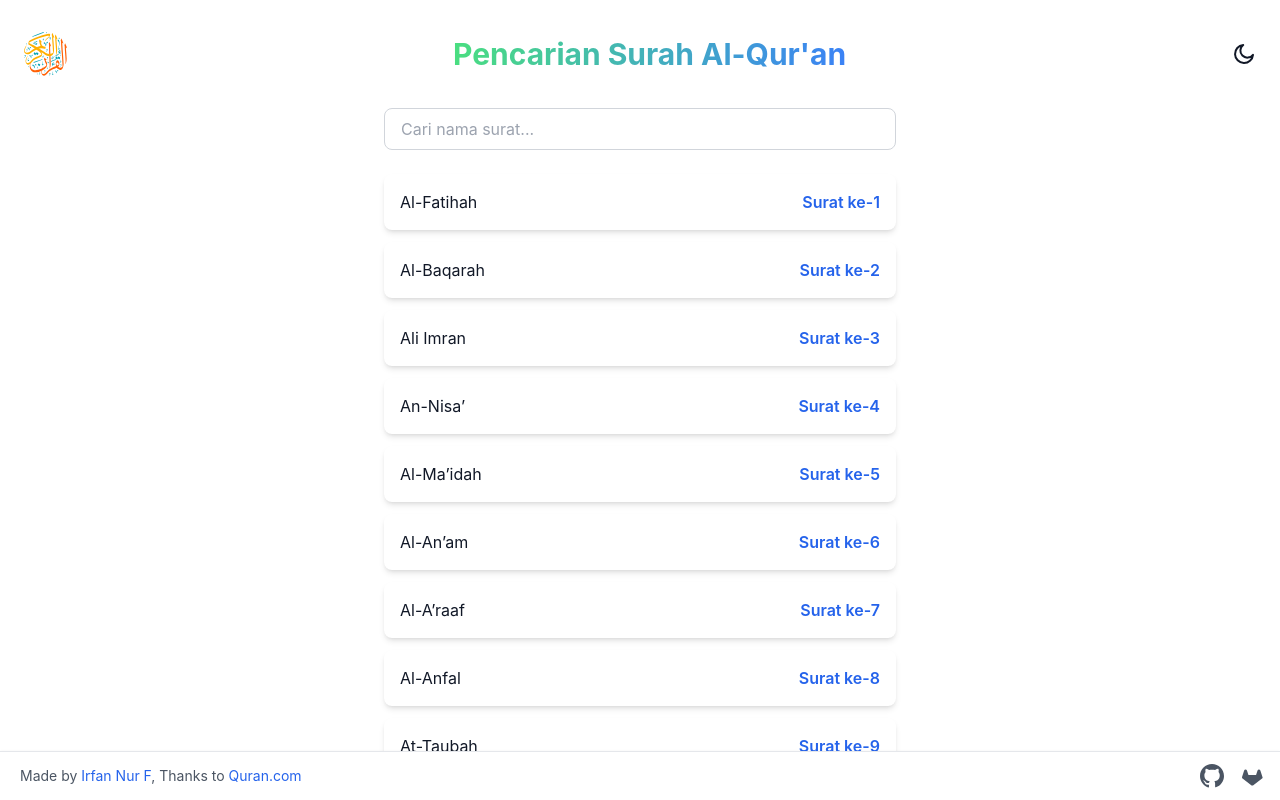
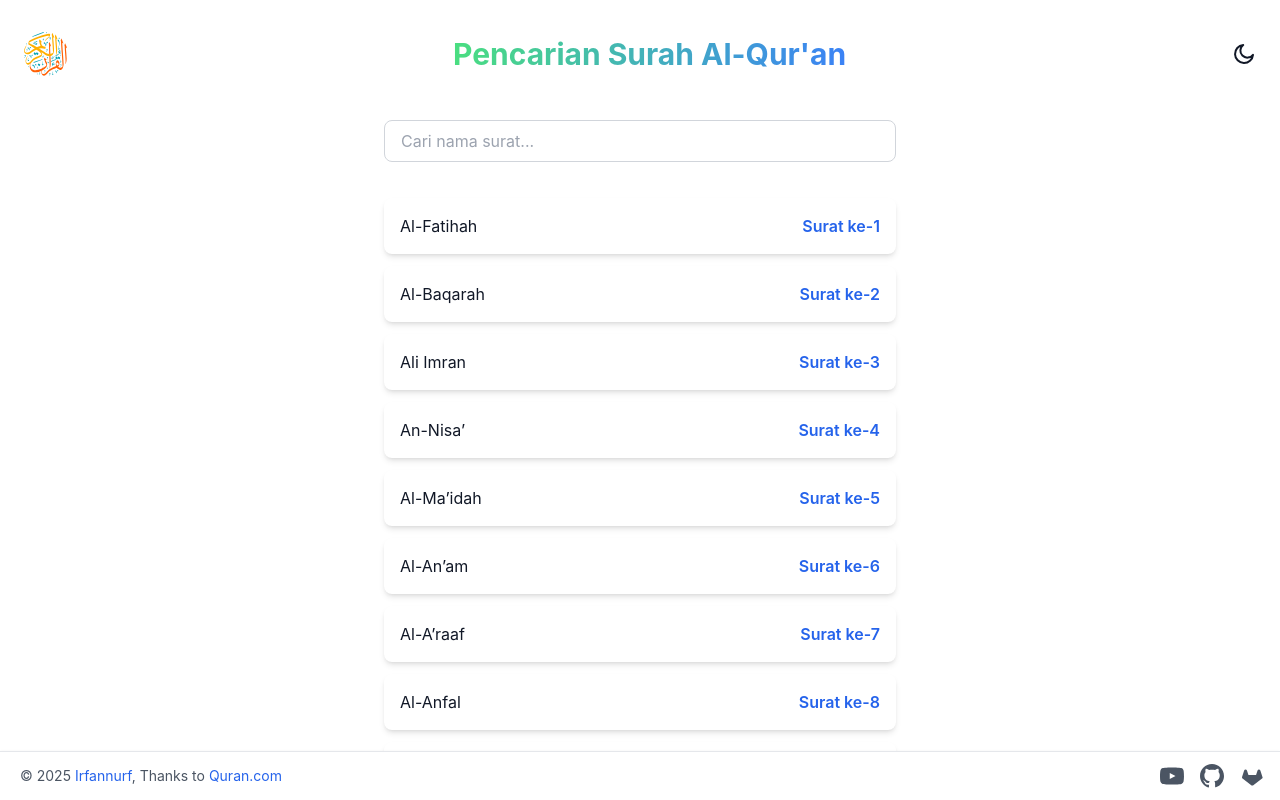
Before and after one commit to irfannur/surahquran, a Vue app: page / in a window 1280 px wide. Shown: the top 800 px of the page. Built offline with nearby package versions, Linux system fonts and the light colour scheme.

Commit message:
rev footer & analityc

```diff
--- a/package.json
+++ b/package.json
@@ -9,6 +9,7 @@
     "preview": "vite preview"
   },
   "dependencies": {
+    "@vercel/analytics": "^1.5.0",
     "vue": "^3.5.13"
   },
   "devDependencies": {
--- a/src/App.vue
+++ b/src/App.vue
@@ -39,8 +39,10 @@
         </button>
       </div>
 
-      <input v-model="searchQuery" type="text" placeholder="Cari nama surat..."
-        class="w-full max-w-lg mx-auto block px-4 py-2 border border-gray-300 dark:border-gray-600 rounded-lg focus:outline-none focus:ring focus:border-blue-300 dark:bg-gray-700" />
+      <div class="sticky top-0 z-50 bg-white dark:bg-gray-800 py-3 mt-4 md:mt-0">
+        <input v-model="searchQuery" type="text" placeholder="Cari nama surat..."
+          class="w-full max-w-lg mx-auto block px-4 py-2 border border-gray-300 dark:border-gray-600 rounded-lg focus:outline-none focus:ring focus:border-blue-300 dark:bg-gray-700" />
+      </div>
 
       <div class="mt-6 max-w-lg mx-auto space-y-3">
         <a @click.prevent="openSurah(surah.no)" v-for="surah in filteredSurahs" :key="surah.no"
@@ -57,11 +59,11 @@
 
     <!-- Offcanvas -->
     <div v-if="showOffcanvas"
-      class="fixed inset-x-0 bottom-0 bg-white dark:bg-gray-800 shadow-lg p-4 border-t border-gray-300 dark:border-gray-700">
+      class="fixed inset-x-0 bottom-0 bg-white dark:bg-gray-800 shadow-lg py-4 border-t border-gray-300 dark:border-gray-700">
       <button @click="closeOffcanvas" class="absolute top-2 right-4 text-gray-900 dark:text-white">
         ✕
       </button>
-      <div class="relative w-full h-96 mt-6 mb-6">
+      <div class="relative w-full h-96 mt-6 mb-7">
         <!-- Loading Indicator -->
         <div v-if="isLoading" class="absolute inset-0 flex items-center justify-center bg-gray-100 dark:bg-gray-900">
           <span class="text-gray-500 dark:text-gray-400">Loading...</span>
@@ -77,11 +79,18 @@
   <footer
     class="pl-5 fixed bottom-0 left-0 w-full flex justify-between items-center py-3 bg-white dark:bg-gray-800 border-t border-gray-200 dark:border-gray-700 text-gray-600 dark:text-gray-400 text-sm shadow">
     <div class="text-center">
-      Made by <a href="https://github.com/irfannur" target="_blank"
-        class="text-blue-600 dark:text-blue-400 hover:underline">Irfan Nur F</a>, Thanks to <a href="https://quran.com"
+      © 2025 <a href="https://github.com/irfannur" target="_blank"
+        class="text-blue-600 dark:text-blue-400 hover:underline">Irfannurf</a>, Thanks to <a href="https://quran.com"
         target="_blank" class="text-blue-600 dark:text-blue-400 hover:underline">Quran.com</a>
     </div>
     <div class="flex space-x-4 pr-4">
+      <!-- YouTube Icon -->
+      <a href="https://www.youtube.com/@RockyDrive" target="_blank" class="text-gray-600 dark:text-gray-400 hover:text-red-600">
+        <svg xmlns="http://www.w3.org/2000/svg" class="h-6 w-6" fill="currentColor" viewBox="0 0 24 24">
+          <path
+            d="M23.498 6.186a2.99 2.99 0 00-2.105-2.11C19.5 3.5 12 3.5 12 3.5s-7.5 0-9.393.576a2.99 2.99 0 00-2.105 2.11C0 8.08 0 12 0 12s0 3.92.502 5.814a2.99 2.99 0 002.105 2.11C4.5 20.5 12 20.5 12 20.5s7.5 0 9.393-.576a2.99 2.99 0 002.105-2.11C24 15.92 24 12 24 12s0-3.92-.502-5.814zM9.75 15.02V8.98L15.5 12l-5.75 3.02z" />
+        </svg>
+      </a>
       <!-- GitHub Icon -->
       <a href="https://github.com/irfannur" target="_blank"
         class="text-gray-600 dark:text-gray-400 hover:text-blue-600">
```
Also changed, not shown: 1 other file (tests, documents, lock files or other folders).
